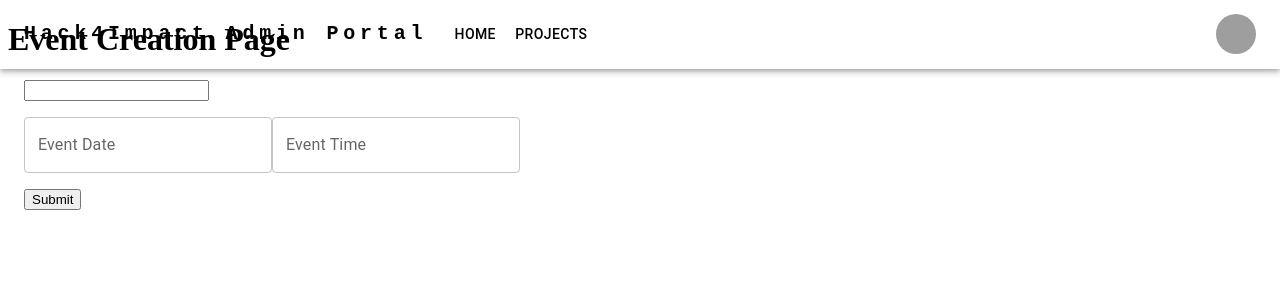
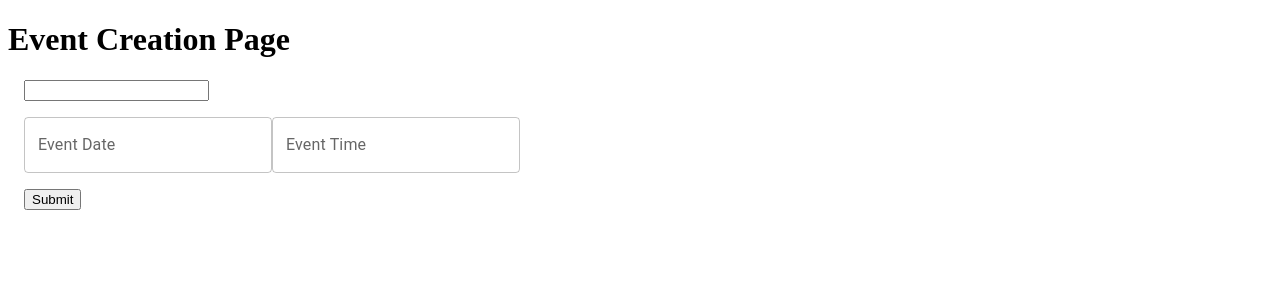
Before and after one commit to hack4impact-utk/internal-applications, a Next.js app in the folder apps/admin-portal/: page /events in a window 1280 px wide. Shown: the top 300 px of the page. Built offline with nearby package versions, Linux system fonts and the light colour scheme; grey boxes are pictures that could not be loaded.

Commit message:
App Bar now only displays on mobile, and restored logo to center of screen

```diff
--- a/apps/admin-portal/src/components/Appbar/index.tsx
+++ b/apps/admin-portal/src/components/Appbar/index.tsx
@@ -1,4 +1,5 @@
 'use client';
+
 import * as React from 'react';
 import AppBar from '@mui/material/AppBar';
 import Box from '@mui/material/Box';
@@ -13,6 +14,7 @@ import Button from '@mui/material/Button';
 import Tooltip from '@mui/material/Tooltip';
 import MenuItem from '@mui/material/MenuItem';
 import AdbIcon from '@mui/icons-material/Adb';
+import { useMediaQuery, useTheme } from '@mui/material';
 
 export default function HeaderBar() {
   const pages = ['Home', 'Projects'];
@@ -40,6 +42,13 @@ export default function HeaderBar() {
     setAnchorElUser(null);
   };
 
+  const theme = useTheme();
+  const isMobile = useMediaQuery(theme.breakpoints.down('sm'));
+
+  //render AppBar only if isMobile is true
+  if (!isMobile) {
+    return null;
+  } else
     return (
       <AppBar position="absolute" color="transparent">
         <Container maxWidth="xl">
@@ -51,18 +60,24 @@ export default function HeaderBar() {
               href="#app-bar-with-responsive-menu"
               sx={{
                 mr: 2,
-              display: { xs: 'none', md: 'flex' },
+                display: 'flex',
+                alignItems: 'center',
+                flexDirection: 'column',
                 fontFamily: 'monospace',
-              fontWeight: 700,
+                fontWeight: 600,
                 letterSpacing: '.3rem',
+                fontSize: '1rem',
                 color: 'inherit',
                 textDecoration: 'none',
               }}
             >
-            Hack4Impact Admin Portal
+              <span>Hack4Impact</span>
+              <span>Admin Portal</span>{' '}
             </Typography>
 
-          <Box sx={{ flexGrow: 1, display: { xs: 'flex', md: 'none' } }}>
+            <Box
+              sx={{ flexGrow: 1, display: 'flex', justifyContent: 'flex-end' }}
+            >
               <IconButton
                 size="large"
                 aria-label="account of current user"
@@ -70,6 +85,7 @@ export default function HeaderBar() {
                 aria-haspopup="true"
                 onClick={handleOpenNavMenu}
                 color="inherit"
+                sx={{ marginLeft: '10px' }}
               >
                 <MenuIcon />
               </IconButton>
```
Lines whose indentation alone changed are shown as unchanged.
